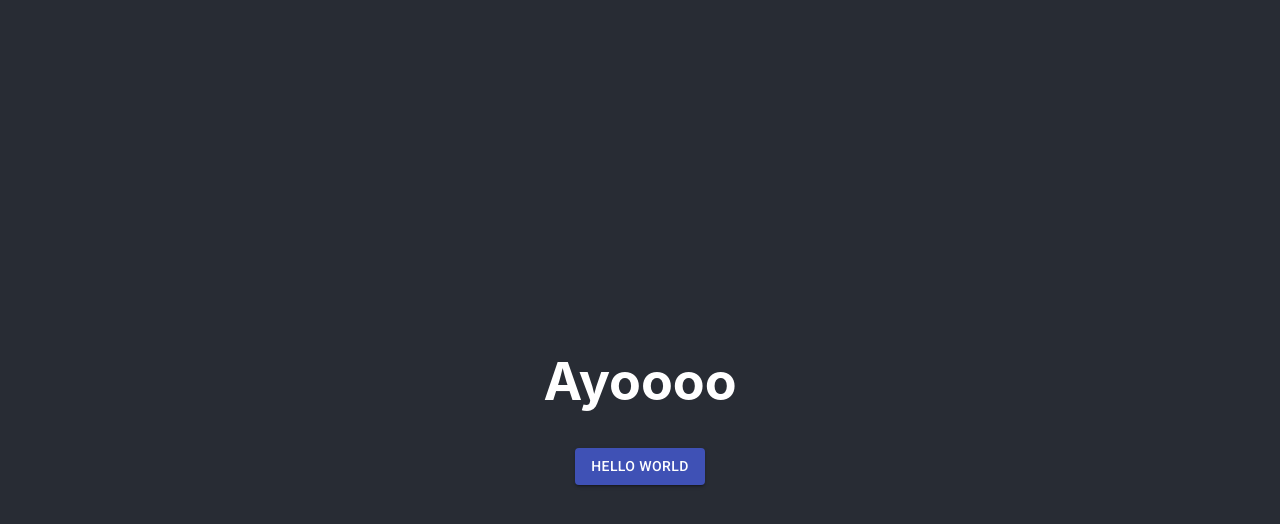
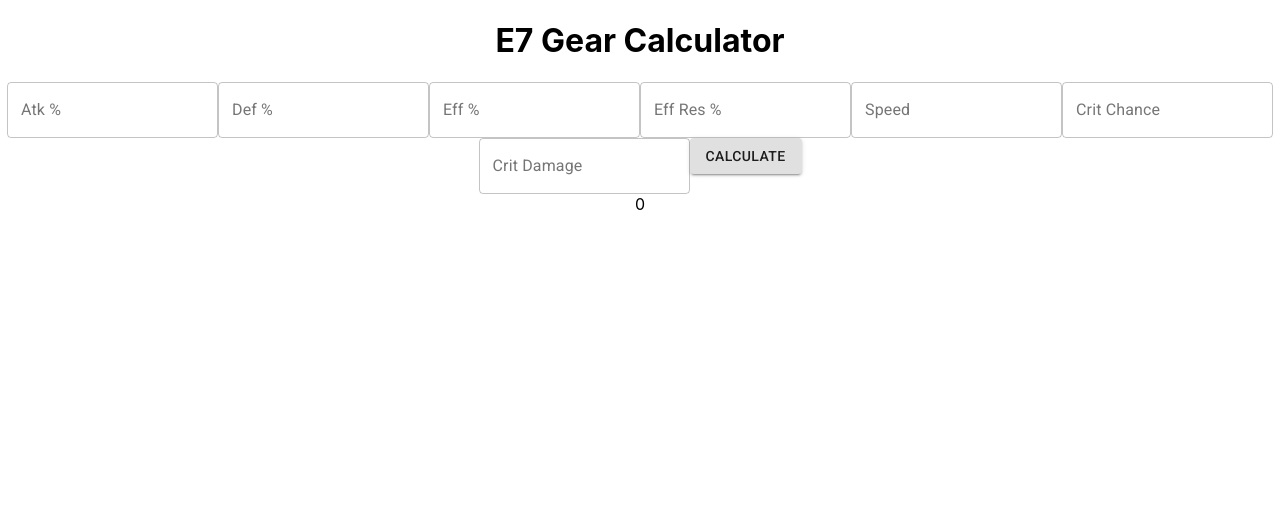
Before and after one commit to Simon2233/e7-gear-calculator, a React (Create React App) app: page / in a window 1280 px wide. Shown: the top 524 px of the page. Built offline with nearby package versions, Linux system fonts and the light colour scheme.

Commit message:
boilerplate calculator
basic addition

```diff
--- a/src/App.css
+++ b/src/App.css
@@ -1,38 +1,3 @@
 .App {
   text-align: center;
 }
-
-.App-logo {
-  height: 40vmin;
-  pointer-events: none;
-}
-
-@media (prefers-reduced-motion: no-preference) {
-  .App-logo {
-    animation: App-logo-spin infinite 20s linear;
-  }
-}
-
-.App-header {
-  background-color: #282c34;
-  min-height: 100vh;
-  display: flex;
-  flex-direction: column;
-  align-items: center;
-  justify-content: center;
-  font-size: calc(10px + 2vmin);
-  color: white;
-}
-
-.App-link {
-  color: #61dafb;
-}
-
-@keyframes App-logo-spin {
-  from {
-    transform: rotate(0deg);
-  }
-  to {
-    transform: rotate(360deg);
-  }
-}
--- a/src/App.js
+++ b/src/App.js
@@ -1,14 +1,13 @@
 import './App.css';
 import Button from '@material-ui/core/Button';
+import PercentCalc from './components/percentCalc'
 
 function App() {
   return (
     <div className="App">
       <header className="App-header">
-        <h1>Ayoooo</h1>
-        <Button variant="contained" color="primary">
-          Hello World
-        </Button>
+        <h1>E7 Gear Calculator</h1>
+        <PercentCalc/>
       </header>
     </div>
   );
--- /dev/null
+++ b/src/components/percentCalc.js
@@ -0,0 +1,46 @@
+import React, {Component, useState} from 'react';
+import TextField from '@material-ui/core/TextField';
+import Button from '@material-ui/core/Button';
+
+export default function PercentCalc(){
+	const [result, setResult] = useState(0);
+
+	const [stats, setStats] = useState({
+			atkPercent: 0,
+			defPercent: 0,
+			effPercent: 0,
+			effresPercent: 0,
+			speed: 0,
+			critc: 0,
+			critdmg: 0
+		}
+	);
+
+	function calculate() {
+		setResult(parseInt(stats.atkPercent) + parseInt(stats.defPercent) + parseInt(stats.effPercent) + parseInt(stats.effresPercent) + parseInt(stats.speed) + parseInt(stats.critc) + parseInt(stats.critdmg))
+	}
+
+	function handleChange(event) {
+		const re = /^[0-9\b]+$/
+		const key = event.target.id
+		if (event.target.value === "" || re.test(event.target.value)) {
+			setStats((prevState) => {return({...prevState, [key]: event.target.value})})
+		}
+	}
+
+	return (
+		<div className="calculator">
+			<form>
+				<TextField id="atkPercent" label="Atk %" variant="outlined" onChange={handleChange} />
+				<TextField id="defPercent" label="Def %" variant="outlined" onChange={e => setStats((prevState) => {return({...prevState,defPercent: e.target.value})})}/>
+				<TextField id="effPercent" label="Eff %" variant="outlined" onChange={e => setStats((prevState) => {return({...prevState,effPercent: e.target.value})})}/>
+				<TextField id="effresPercent" label="Eff Res %" variant="outlined" onChange={e => setStats((prevState) => {return({...prevState,effresPercent: e.target.value})})}/>
+				<TextField id="speed" label="Speed" variant="outlined" onChange={e => setStats((prevState) => {return({...prevState,speed: e.target.value})})}/>
+				<TextField id="critc" label="Crit Chance" variant="outlined" onChange={e => setStats((prevState) => {return({...prevState,critc: e.target.value})})}/>
+				<TextField id="critdmg" label="Crit Damage" variant="outlined" onChange={e => setStats((prevState) => {return({...prevState,critdmg: e.target.value})})}/>
+				<Button onClick={calculate} variant="contained">Calculate</Button>
+			</form>
+			<div className="result">{result}</div>
+		</div>
+	);
+}
```
Also changed, not shown: 1 other file (tests, documents, lock files or other folders).
